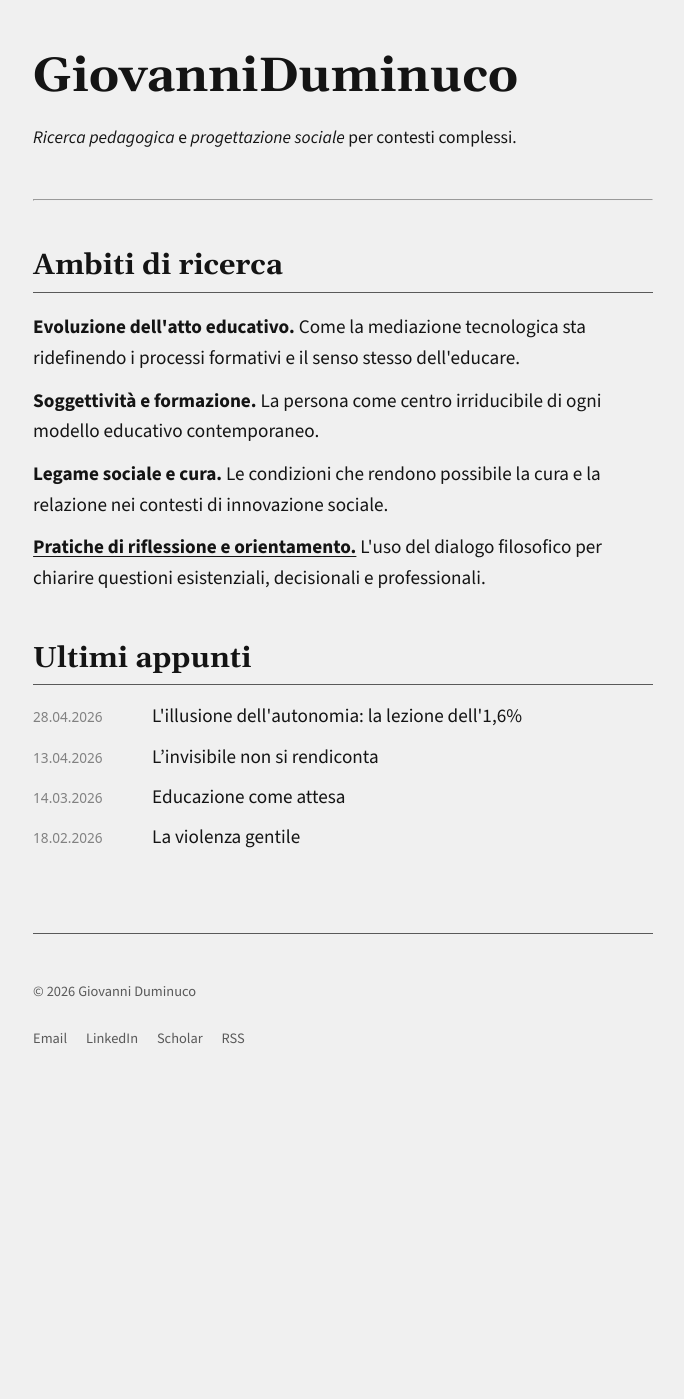
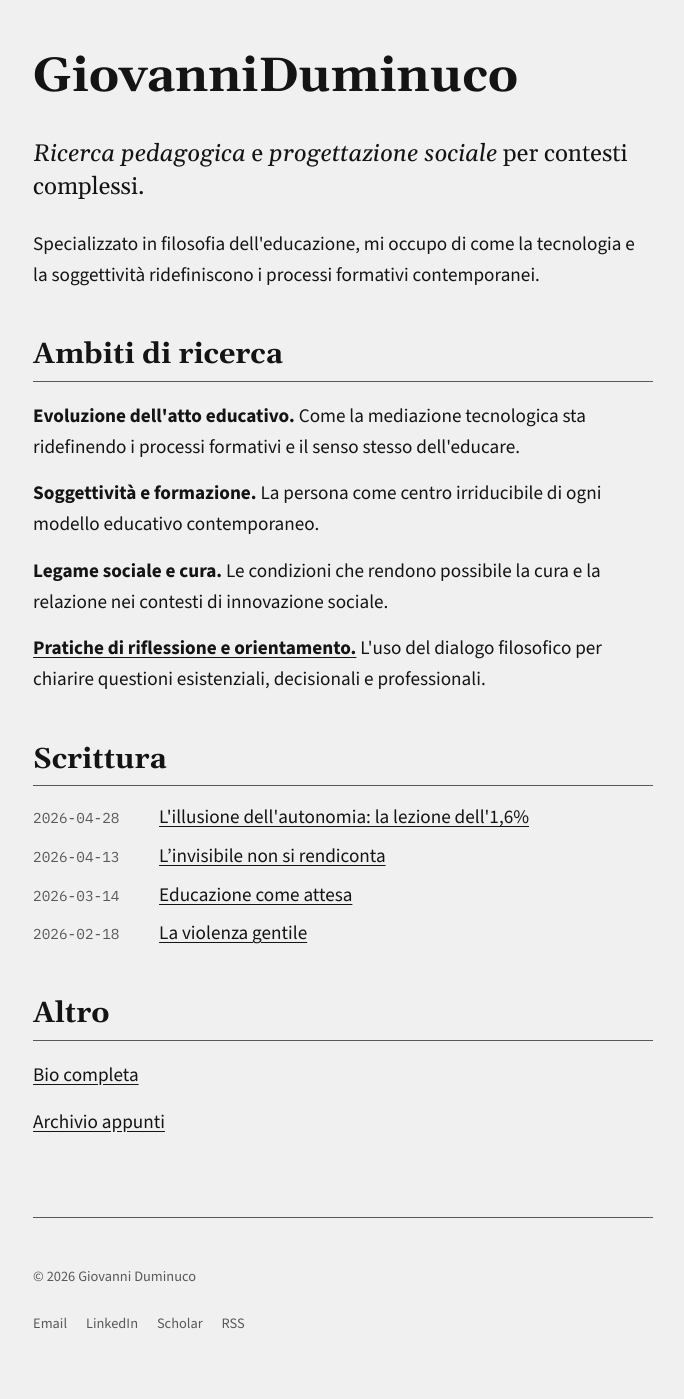
Before and after one commit to dumgio/dumgio.github.io, a Jekyll site: the page built from index.html, in a window 1280 px wide. Shown: the whole page, without its empty margins (297-981 px from the left). Built offline with Jekyll 4.4.1, drawn with Linux system fonts in a browser that asks for light colours; before the commit the page ends 1115 px from its top, so only the background shows below that.

Commit message:
Update index.html

```diff
--- a/index.html
+++ b/index.html
@@ -1,35 +1,39 @@
 ---
 layout: default
-title: Giovanni Duminuco, PhD
 ---
 
-<p style="font-size: 1.1rem; line-height: 1.6; margin-bottom: 3rem;"><em>Ricerca pedagogica</em> e <em>progettazione sociale</em> per contesti complessi.</p>
+<p style="font-size: 1.5rem; font-family: var(--heading-font); line-height: 1.4; margin-top: 2rem;">
+  <em>Ricerca pedagogica</em> e <em>progettazione sociale</em> per contesti complessi.
+</p>
 
-<hr>
+<p>
+  Specializzato in filosofia dell'educazione, mi occupo di come la tecnologia e la soggettività ridefiniscono i processi formativi contemporanei.
+</p>
 
 <h2>Ambiti di ricerca</h2>
 
-<ul style="list-style: none; padding: 0; margin-bottom: 2.5rem;">
-  <li style="margin-bottom: 0.75rem;"><strong>Evoluzione dell'atto educativo.</strong> Come la mediazione tecnologica sta ridefinendo i processi formativi e il senso stesso dell'educare.</li>
-  <li style="margin-bottom: 0.75rem;"><strong>Soggettività e formazione.</strong> La persona come centro irriducibile di ogni modello educativo contemporaneo.</li>
-  <li style="margin-bottom: 0.75rem;"><strong>Legame sociale e cura.</strong> Le condizioni che rendono possibile la cura e la relazione nei contesti di innovazione sociale.</li>
-  <li style="margin-bottom: 0.75rem;"><a href="/consulenza-filosofica/"><strong>Pratiche di riflessione e orientamento.</strong></a> L'uso del dialogo filosofico per chiarire questioni esistenziali, decisionali e professionali.</li>
+<ul>
+  <li><strong>Evoluzione dell'atto educativo.</strong> Come la mediazione tecnologica sta ridefinendo i processi formativi e il senso stesso dell'educare.</li>
+  <li><strong>Soggettività e formazione.</strong> La persona come centro irriducibile di ogni modello educativo contemporaneo.</li>
+  <li><strong>Legame sociale e cura.</strong> Le condizioni che rendono possibile la cura e la relazione nei contesti di innovazione sociale.</li>
+  <li><a href="/consulenza-filosofica/"><strong>Pratiche di riflessione e orientamento.</strong></a> L'uso del dialogo filosofico per chiarire questioni esistenziali, decisionali e professionali.</li>
 </ul>
 
-<h2>Ultimi appunti</h2>
+<h2>Scrittura</h2>
 
-{% for post in site.posts limit:5 %}
-<div style="display: flex; align-items: baseline; margin-bottom: 0.6rem;">
-  <span style="font-size: 0.85rem; opacity: 0.5; margin-right: 1.5rem; min-width: 95px; flex-shrink: 0; font-family: system-ui, -apple-system, sans-serif;">{{ post.date | date: "%d.%m.%Y" }}</span>
-  <a href="{{ post.url }}" style="text-decoration: none;">{{ post.title }}</a>
+<div class="post-list">
+  {% for post in site.posts %}
+  <div class="post-item">
+    <span class="post-date">{{ post.date | date: "%Y-%m-%d" }}</span>
+    <a href="{{ post.url | relative_url }}">{{ post.title }}</a>
+  </div>
+  {% else %}
+  <p>In attesa del primo appunto.</p>
+  {% endfor %}
 </div>
-{% else %}
-<p style="opacity: 0.6;">In attesa del primo appunto.</p>
-{% endfor %}
 
-<style>
-  @media (max-width: 480px) {
-    .post-list > div { flex-direction: column !important; margin-bottom: 1.2rem !important; }
-    .post-list span { margin-bottom: 0.2rem; min-width: auto !important; }
-  }
-</style>
+<h2>Altro</h2>
+<ul>
+  <li><a href="/bio">Bio completa</a></li>
+  <li><a href="/blog">Archivio appunti</a></li>
+</ul>
```
